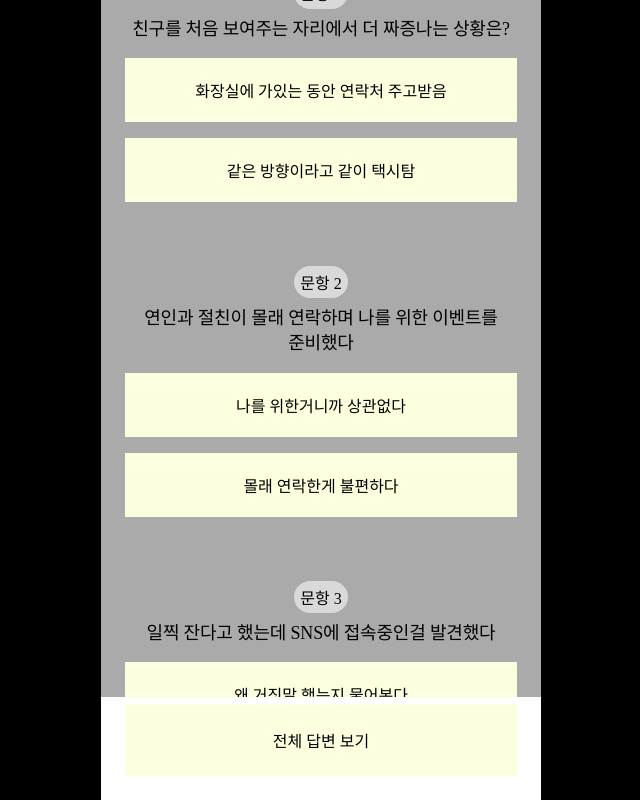
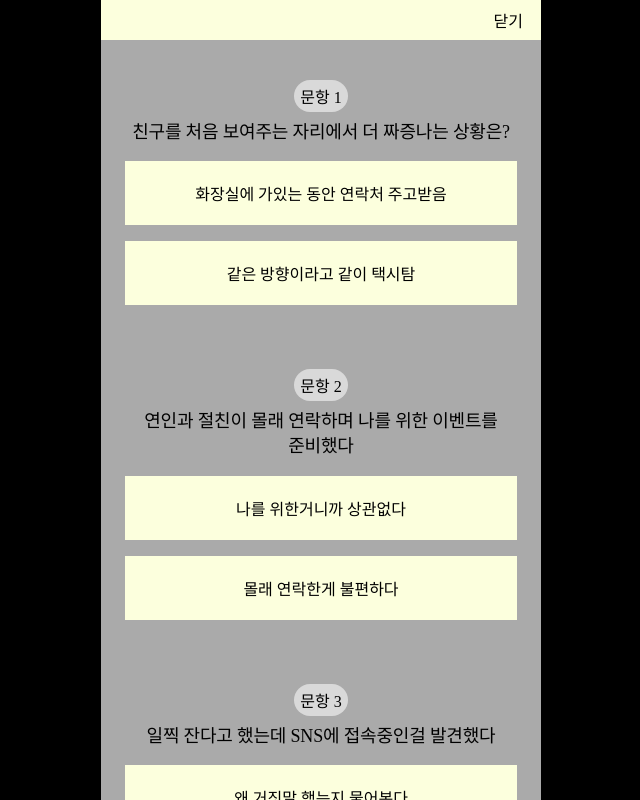
Before and after one commit to cheong-gu/byenolan, a Next.js app: page /result in a window 1280 px wide. Both pictures are taken after a click on the button "전체 답변 보기". Shown: the whole page, without its empty margins (319-959 px from the left). Built offline with nearby package versions, Linux system fonts and the light colour scheme.

Commit message:
[결과페이지] 모달 scrollToTop 기능 추가

```diff
--- a/src/app/result/components/Modal.tsx
+++ b/src/app/result/components/Modal.tsx
@@ -1,24 +1,24 @@
 import styled from "@emotion/styled";
-import React from "react";
+import React, { useRef } from "react";
 
 const ModalContainer = styled.div`
-  position: absolute;
+  position: fixed;
   top: 0;
   bottom: 0;
   left: 0;
   right: 0;
   display: flex;
-  flex-direction: column;
   align-items: center;
-  justify-content: flex-start;
-  background-color: #aaa;
-  z-index: 9999;
+  justify-content: center;
+  background-color: rgba(225, 225, 225, 0);
+  z-index: 99999;
 `;
 
 const ModalWrapper = styled.div`
-  width: 100%;
+  max-width: 440px;
   height: 100%;
   overflow-y: scroll;
+  background-color: #aaa;
 `;
 
 const ModalHeader = styled.div`
@@ -62,15 +62,26 @@ interface ModalProps {
 }
 
 const Modal = ({ isOpen, onClose, children }: ModalProps) => {
+  const modalRef = useRef<HTMLDivElement | null>(null);
+
+  const scrollToTop = () => {
+    if (modalRef.current) {
+      modalRef.current.scrollTo({
+        top: 0,
+        behavior: "smooth",
+      });
+    }
+  };
+
   return isOpen ? (
     <ModalContainer>
-      <ModalWrapper>
+      <ModalWrapper ref={modalRef}>
         <ModalHeader>
           <button onClick={onClose}>닫기</button>
         </ModalHeader>
         <ModalContent>
           {children}
-          <ScrollButton>맨 위로 가기</ScrollButton>
+          <ScrollButton onClick={scrollToTop}>맨 위로 가기</ScrollButton>
         </ModalContent>
       </ModalWrapper>
     </ModalContainer>
--- a/src/app/result/page.tsx
+++ b/src/app/result/page.tsx
@@ -9,9 +9,7 @@ import Toast from "./components/Toast";
 import Answer from "./components/Answer";
 
 const Container = styled.div`
-  position: relative;
   width: 100%;
-  height: 100%;
   background-color: #aaa;
   padding-bottom: 64px;
 `;
@@ -79,6 +77,20 @@ export default function ResultPage() {
   };
 
   return (
+    <>
+      {showModal && (
+        <Modal isOpen={showModal} onClose={handleModal}>
+          {DUMMY_DATA.map(({ answer, options, question }, index) => (
+            <Answer
+              key={`${index}_${question}`}
+              number={index + 1}
+              question={question}
+              answer={answer}
+              options={options}
+            />
+          ))}
+        </Modal>
+      )}
       <Container>
         {/* Header -> 이미지 대체 */}
         <ResultHeader />
@@ -121,20 +133,8 @@ export default function ResultPage() {
           </Content>
           <ModalButton onClick={handleModal}>전체 답변 보기</ModalButton>
         </ContentWrapper>
-      {showModal && (
-        <Modal isOpen={showModal} onClose={handleModal}>
-          {DUMMY_DATA.map(({ answer, options, question }, index) => (
-            <Answer
-              key={`${index}_${question}`}
-              number={index + 1}
-              question={question}
-              answer={answer}
-              options={options}
-            />
-          ))}
-        </Modal>
-      )}
       </Container>
+    </>
   );
 }
 
```
Lines whose indentation alone changed are shown as unchanged.
